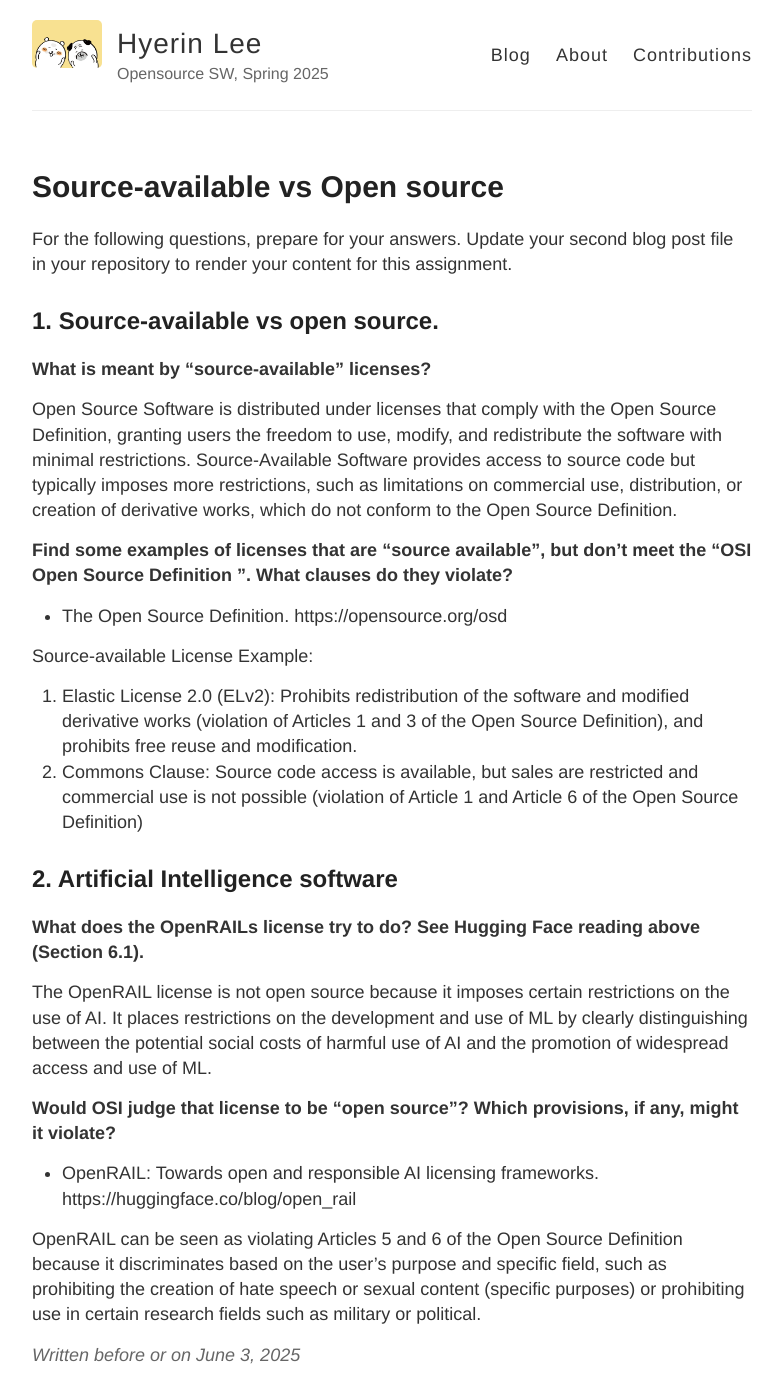
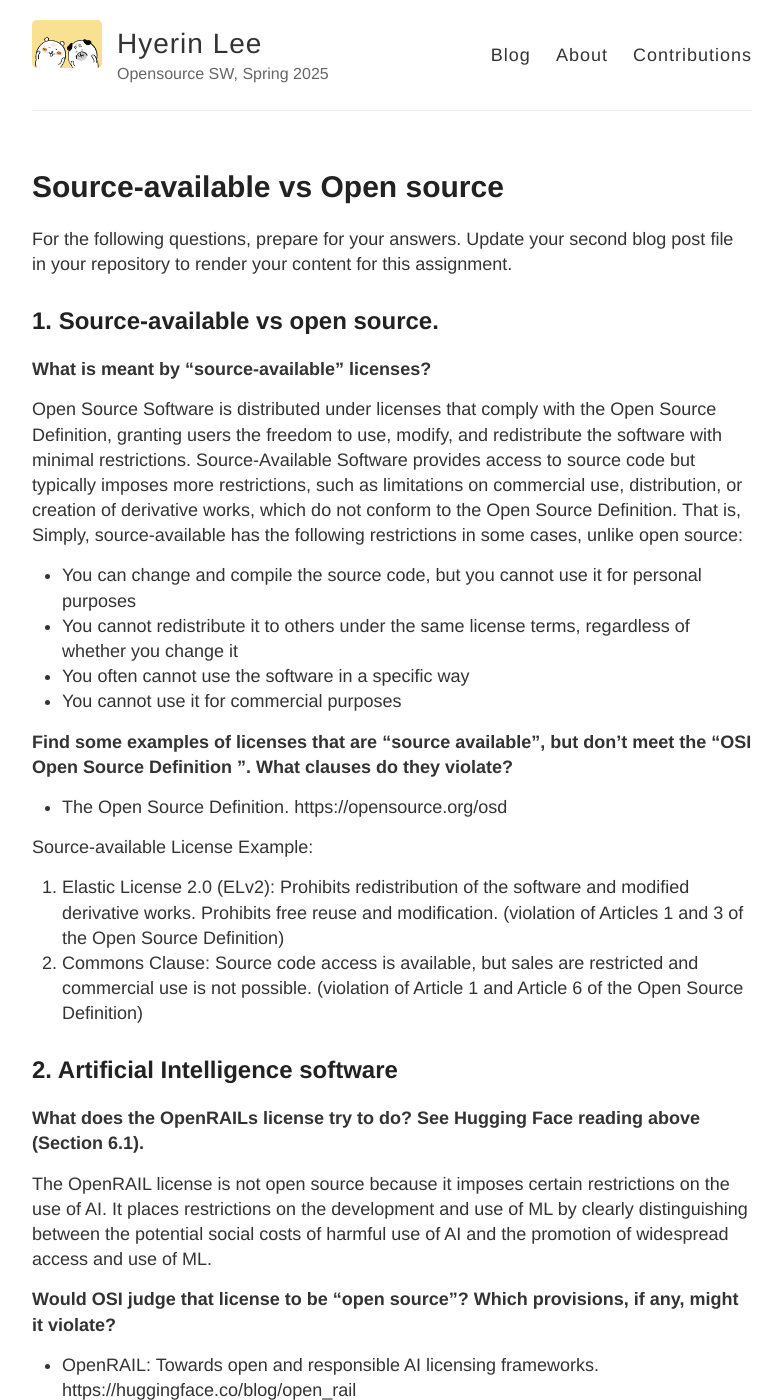
Before and after one commit to IISE-OSS25/nhyxx-blog, a Jekyll site: the page built from _posts/2025-06-03-Article02.md, in a window 1280 px wide and 1400 px high. Shown: the whole window, without its empty margins (248-1030 px from the left). Built offline with Jekyll 4.4.1, drawn with Linux system fonts in a browser that asks for light colours.

Commit message:
Upload Article02 v3

```diff
--- a/_posts/2025-06-03-Article02.md
+++ b/_posts/2025-06-03-Article02.md
@@ -12,13 +12,18 @@ Update your second blog post file in your repository to render your content for
 __What is meant by “source-available” licenses?__
 
 Open Source Software is distributed under licenses that comply with the Open Source Definition, granting users the freedom to use, modify, and redistribute the software with minimal restrictions. Source-Available Software provides access to source code but typically imposes more restrictions, such as limitations on commercial use, distribution, or creation of derivative works, which do not conform to the Open Source Definition.
+That is, Simply, source-available has the following restrictions in some cases, unlike open source:
+- You can change and compile the source code, but you cannot use it for personal purposes
+- You cannot redistribute it to others under the same license terms, regardless of whether you change it
+- You often cannot use the software in a specific way
+- You cannot use it for commercial purposes
 
 __Find some examples of licenses that are “source available”, but don’t meet the “OSI Open Source Definition ”. What clauses do they violate?__
 - The Open Source Definition. https://opensource.org/osd
 
 Source-available License Example:
-1.	Elastic License 2.0 (ELv2): Prohibits redistribution of the software and modified derivative works (violation of Articles 1 and 3 of the Open Source Definition), and prohibits free reuse and modification.
-2.	Commons Clause: Source code access is available, but sales are restricted and commercial use is not possible (violation of Article 1 and Article 6 of the Open Source Definition)
+1.	Elastic License 2.0 (ELv2): Prohibits redistribution of the software and modified derivative works. Prohibits free reuse and modification. (violation of Articles 1 and 3 of the Open Source Definition)
+2.	Commons Clause: Source code access is available, but sales are restricted and commercial use is not possible. (violation of Article 1 and Article 6 of the Open Source Definition)
 
 
 ## 2. Artificial Intelligence software
```
Also changed, not shown: _posts/2025-05-02-Article02.md (deleted, +0 -38 lines).
